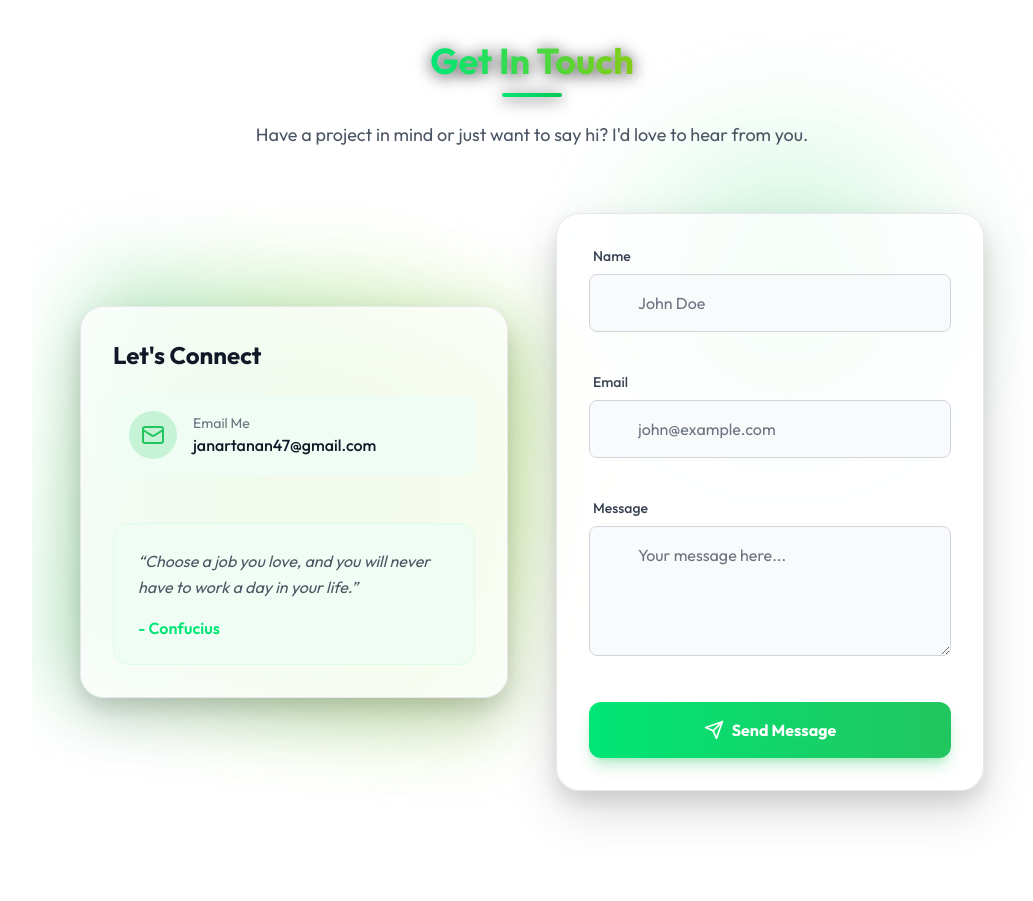
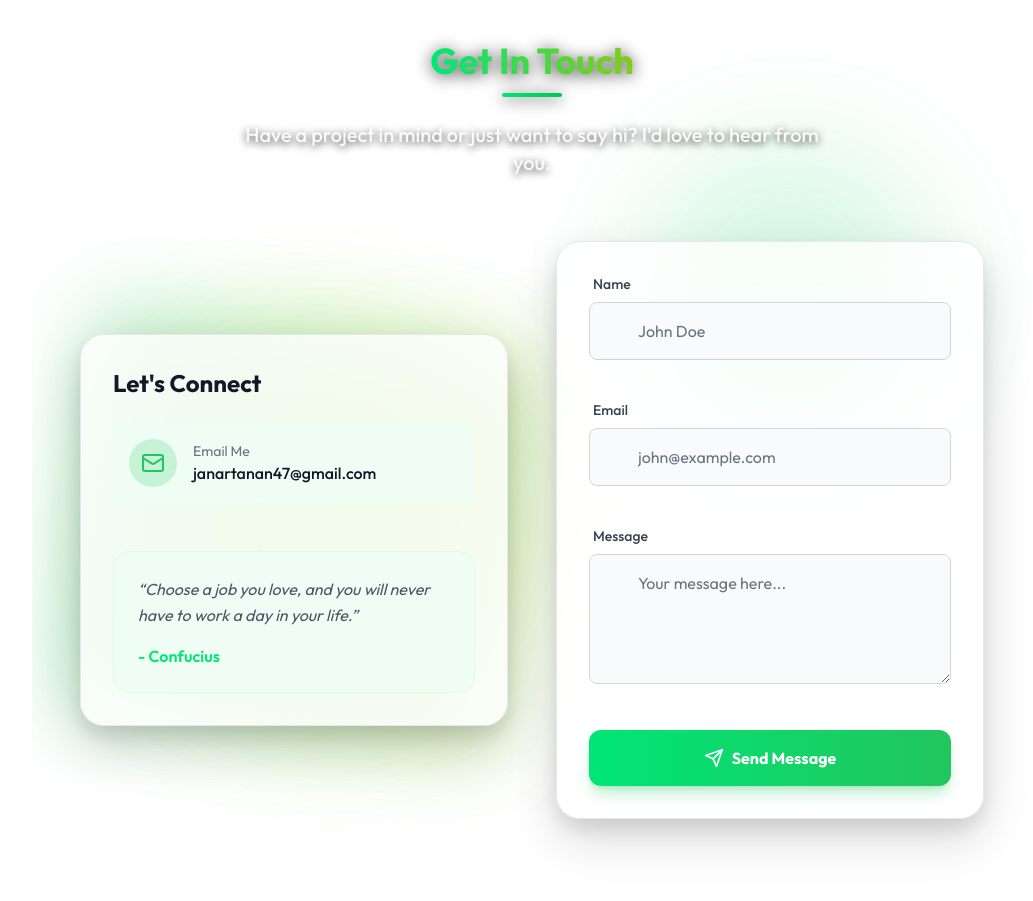
Before and after one commit to Janarthanan2/Portfolio, a React (Vite) app in the folder project/: page / in a window 1280 px wide. Shown: the part 5200-6101 px from the top of the page, without its empty margins (108-1141 px from the left). Built offline with nearby package versions, Linux system fonts and the light colour scheme.

Commit message:
Fix text visibility in Contact section

```diff
--- a/project/src/components/Contact.tsx
+++ b/project/src/components/Contact.tsx
@@ -99,7 +99,10 @@ const Contact: React.FC = () => {
           <h2 className="text-4xl font-bold mb-4 inline-block bg-clip-text text-transparent bg-gradient-to-r from-[var(--accent-color)] to-lime-500 border-none" style={{ filter: 'drop-shadow(0 2px 8px rgba(0,0,0,0.8))' }}>
             Get In Touch
           </h2>
-          <p className="text-gray-600 dark:text-gray-300 max-w-xl mx-auto text-lg">
+          <p
+            className="max-w-xl mx-auto text-lg md:text-xl font-medium"
+            style={{ color: 'rgba(255, 255, 255, 0.9)', textShadow: '0 2px 8px rgba(0,0,0,0.8)' }}
+          >
             Have a project in mind or just want to say hi? I'd love to hear from you.
           </p>
         </motion.div>
```
